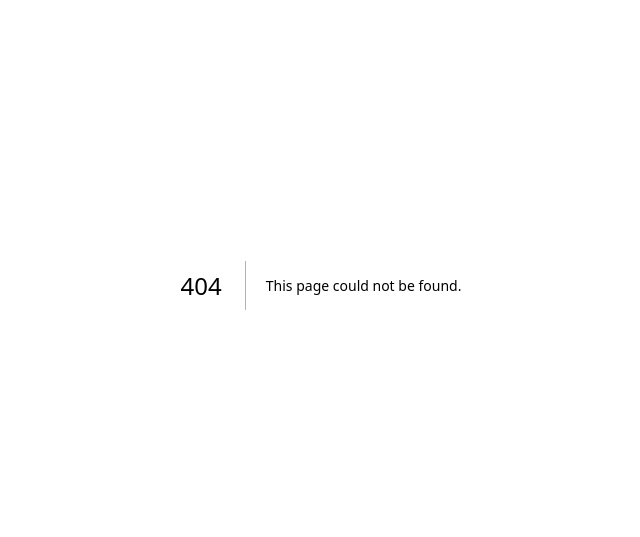
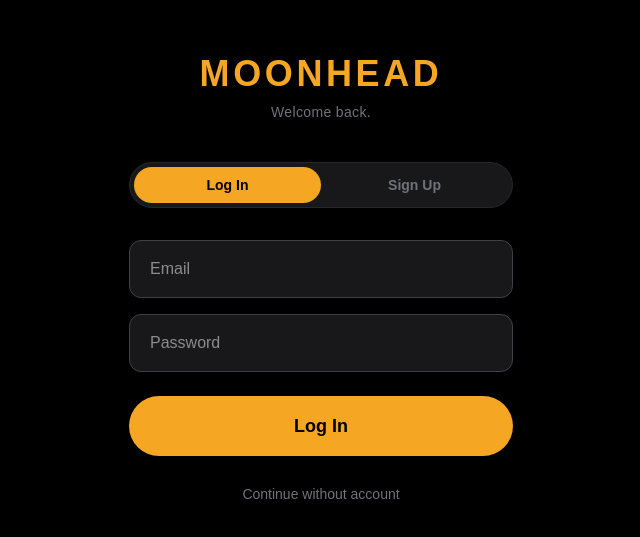
Before and after one commit to Dogsname1999/moonhead, a Next.js app: page /auth in a window 1280 px wide. Before the commit this address had no page. Shown: the part 115-652 px from the top of the page, without its empty margins (319-959 px from the left). Built offline with nearby package versions, Linux system fonts and the light colour scheme; no server answers.

Commit message:
add auth screen, Supabase integration, user accounts

```diff
--- /dev/null
+++ b/app/auth/page.tsx
@@ -0,0 +1,126 @@
+'use client'
+import { useState } from 'react'
+import { useRouter } from 'next/navigation'
+import { supabase } from '@/lib/supabase'
+
+export default function AuthPage() {
+  const router = useRouter()
+  const [mode, setMode] = useState<'login' | 'signup'>('login')
+  const [email, setEmail] = useState('')
+  const [password, setPassword] = useState('')
+  const [username, setUsername] = useState('')
+  const [loading, setLoading] = useState(false)
+  const [error, setError] = useState('')
+  const [message, setMessage] = useState('')
+
+  const handleAuth = async () => {
+    setLoading(true)
+    setError('')
+    setMessage('')
+
+    if (mode === 'signup') {
+      const { data, error } = await supabase.auth.signUp({
+        email,
+        password,
+      })
+      if (error) {
+        setError(error.message)
+      } else if (data.user) {
+        await supabase.from('profiles').insert({
+          id: data.user.id,
+          username,
+        })
+        setMessage('Check your email to confirm your account!')
+      }
+    } else {
+      const { error } = await supabase.auth.signInWithPassword({
+        email,
+        password,
+      })
+      if (error) {
+        setError(error.message)
+      } else {
+        router.push('/')
+      }
+    }
+    setLoading(false)
+  }
+
+  return (
+    <main className="min-h-screen bg-black text-white flex flex-col items-center justify-center px-6">
+      <div className="w-full max-w-sm">
+        <h1 className="text-4xl font-bold tracking-widest text-center mb-2" style={{ color: '#F5A623' }}>
+          MOONHEAD
+        </h1>
+        <p className="text-zinc-500 text-center text-sm mb-10 tracking-wide">
+          {mode === 'login' ? 'Welcome back.' : 'Join the show.'}
+        </p>
+
+        {/* Toggle */}
+        <div className="flex bg-zinc-900 rounded-full p-1 mb-8 border border-zinc-800">
+          <button
+            onClick={() => setMode('login')}
+            className="flex-1 py-2 rounded-full text-sm font-semibold transition"
+            style={mode === 'login' ? { backgroundColor: '#F5A623', color: '#000' } : { color: '#71717a' }}
+          >
+            Log In
+          </button>
+          <button
+            onClick={() => setMode('signup')}
+            className="flex-1 py-2 rounded-full text-sm font-semibold transition"
+            style={mode === 'signup' ? { backgroundColor: '#F5A623', color: '#000' } : { color: '#71717a' }}
+          >
+            Sign Up
+          </button>
+        </div>
+
+        {/* Fields */}
+        <div className="space-y-4 mb-6">
+          {mode === 'signup' && (
+            <input
+              type="text"
+              value={username}
+              onChange={(e) => setUsername(e.target.value)}
+              placeholder="Username"
+              className="w-full bg-zinc-900 text-white border border-zinc-700 rounded-xl px-5 py-4 focus:outline-none"
+            />
+          )}
+          <input
+            type="email"
+            value={email}
+            onChange={(e) => setEmail(e.target.value)}
+            placeholder="Email"
+            className="w-full bg-zinc-900 text-white border border-zinc-700 rounded-xl px-5 py-4 focus:outline-none"
+          />
+          <input
+            type="password"
+            value={password}
+            onChange={(e) => setPassword(e.target.value)}
+            placeholder="Password"
+            className="w-full bg-zinc-900 text-white border border-zinc-700 rounded-xl px-5 py-4 focus:outline-none"
+            onKeyDown={(e) => e.key === 'Enter' && handleAuth()}
+          />
+        </div>
+
+        {error && <p className="text-red-400 text-sm mb-4 text-center">{error}</p>}
+        {message && <p className="text-green-400 text-sm mb-4 text-center">{message}</p>}
+
+        <button
+          onClick={handleAuth}
+          disabled={loading}
+          className="w-full py-4 rounded-full font-bold text-lg transition"
+          style={{ backgroundColor: '#F5A623', color: '#000' }}
+        >
+          {loading ? '...' : mode === 'login' ? 'Log In' : 'Create Account'}
+        </button>
+
+        <button
+          onClick={() => router.push('/')}
+          className="w-full mt-4 py-3 text-zinc-500 text-sm hover:text-white transition"
+        >
+          Continue without account
+        </button>
+      </div>
+    </main>
+  )
+}
--- a/app/page.tsx
+++ b/app/page.tsx
@@ -14,13 +14,28 @@ export default function Home() {
           you are here. the music is now.
         </p>
       </div>
+
       <button
         onClick={() => router.push('/search')}
-        className="font-semibold px-8 py-4 rounded-full text-lg transition border-2"
+        className="font-semibold px-8 py-4 rounded-full text-lg transition border-2 mb-4 w-64"
         style={{borderColor: '#F5A623', color: '#F5A623', backgroundColor: 'transparent'}}
       >
         Find Your Show
       </button>
+
+      <button
+        onClick={() => router.push('/profile')}
+        className="font-semibold px-8 py-4 rounded-full text-lg transition border border-zinc-700 text-zinc-400 hover:text-white hover:border-white w-64 mb-4"
+      >
+        My Shows
+      </button>
+
+      <button
+        onClick={() => router.push('/auth')}
+        className="text-zinc-600 text-sm hover:text-zinc-400 transition mt-2"
+      >
+        Sign in / Create account
+      </button>
     </main>
   )
 }
--- /dev/null
+++ b/lib/supabase.ts
@@ -0,0 +1,6 @@
+import { createClient } from '@supabase/supabase-js'
+
+const supabaseUrl = process.env.NEXT_PUBLIC_SUPABASE_URL!
+const supabaseAnonKey = process.env.NEXT_PUBLIC_SUPABASE_ANON_KEY!
+
+export const supabase = createClient(supabaseUrl, supabaseAnonKey)
--- a/package.json
+++ b/package.json
@@ -9,6 +9,9 @@
     "lint": "eslint"
   },
   "dependencies": {
+    "@supabase/auth-helpers-nextjs": "^0.15.0",
+    "@supabase/ssr": "^0.9.0",
+    "@supabase/supabase-js": "^2.100.1",
     "next": "16.2.1",
     "react": "19.2.4",
     "react-dom": "19.2.4"
```
Also changed, not shown: 1 other file (tests, documents, lock files or other folders).
